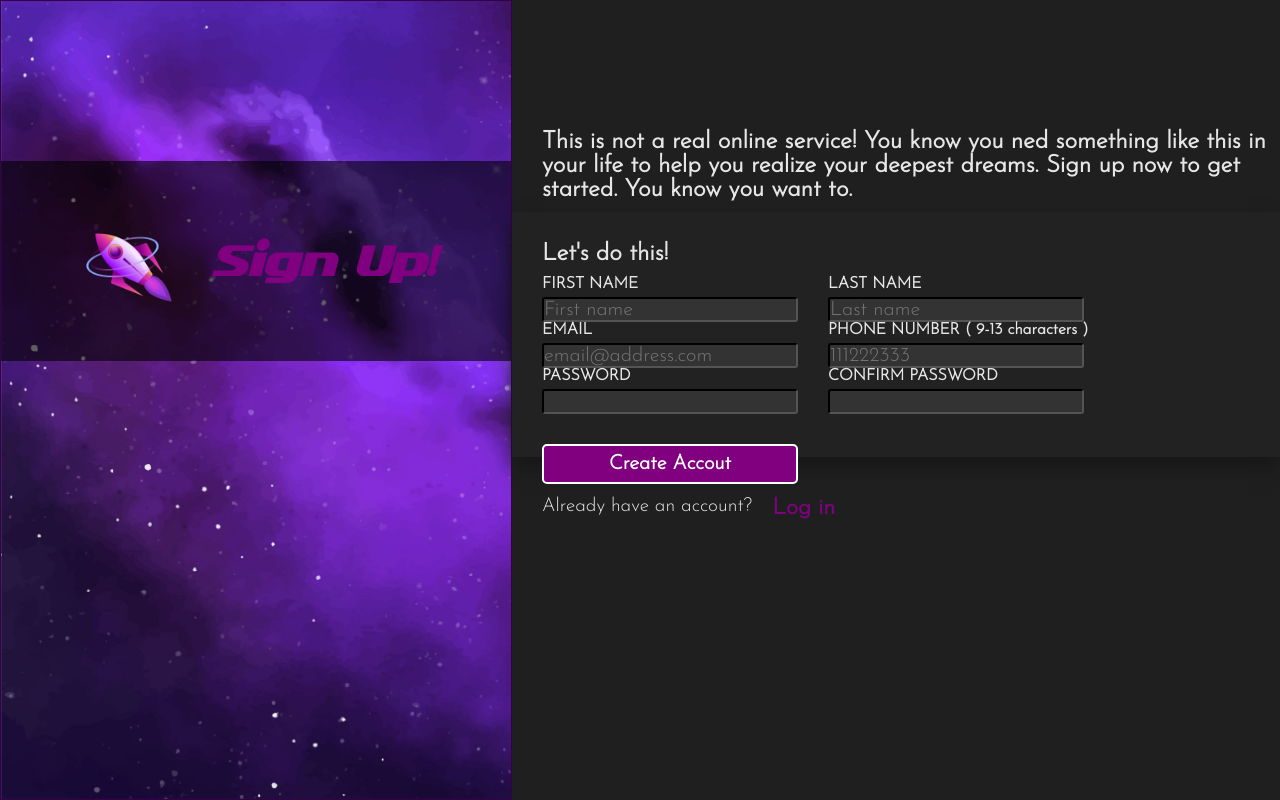
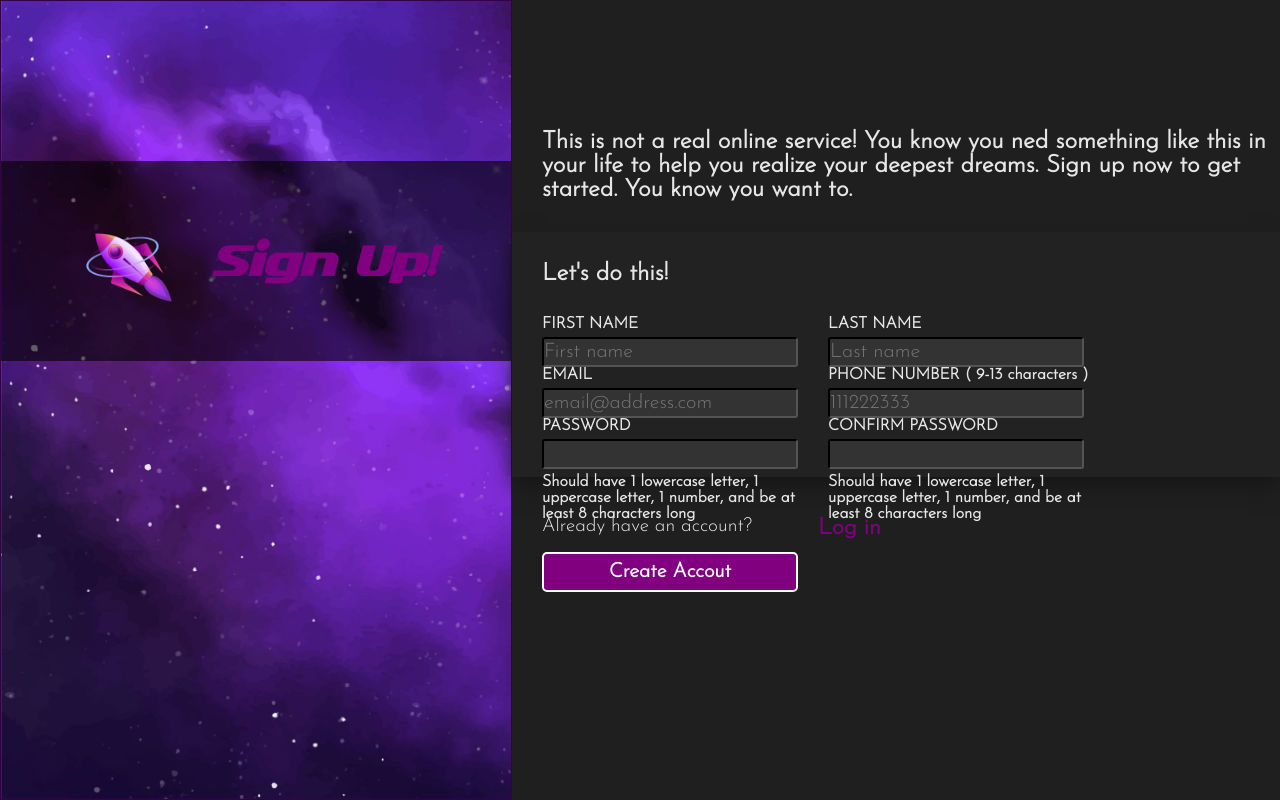
Before and after one commit to d-koziol/Sign-Up-Form---Project, a plain HTML site: page index.html in a window 1280 px wide. Shown: the top 800 px of the page. Drawn offline with Linux system fonts and the light colour scheme.

Commit message:
Pattern's added. Styles changed.

```diff
--- a/index.html
+++ b/index.html
@@ -39,8 +39,7 @@
             >
         </div>
 
-
-        <div class="input right">
+        <div class="input">
             <label for="last-name">LAST NAME</label>
             <input
                 type="text"
@@ -49,7 +48,6 @@
                 required
             >
         </div>
-
 
         <div class="input">
             <label for="email">EMAIL</label>
@@ -61,8 +59,7 @@
             >
         </div>
 
-
-        <div class="input right">
+        <div class="input">
             <label for="phone-number">PHONE NUMBER ( 9-13 characters )</label>
             <input
                 type="number"
@@ -70,34 +67,36 @@
                 placeholder="111222333"
                 minlength="9"
                 maxlength="13"
+                pattern="/^\d+$/"
                 required
             >
         </div>
-
 
         <div class="input">
             <label for="password">PASSWORD</label>
             <input
                 type="password"
                 id="password"
+                pattern="/(?=(.*[0-9]))((?=.*[A-Za-z0-9])(?=.*[A-Z])(?=.*[a-z]))^.{8,}$/"
                 required
             >
+            <p>Should have 1 lowercase letter, 1 uppercase letter, 1 number, and be at least 8 characters long</p>
         </div>
 
-
-        <div class="input right">
+        <div class="input">
             <label for="confirm-password">CONFIRM PASSWORD</label>
             <input
                 type="password"
                 id="confirm-password"
+                pattern="/(?=(.*[0-9]))((?=.*[A-Za-z0-9])(?=.*[A-Z])(?=.*[a-z]))^.{8,}$/"
                 required
             >
+            <p>Should have 1 lowercase letter, 1 uppercase letter, 1 number, and be at least 8 characters long</p>
         </div>
 
         <div class="submit-btn"><button type="submit">Create Accout</button></div>
 
     </form>
-
 
     <div class="log-in"><p>Already have an account?</p><a href="#">Log in</a></div>
 
--- a/styles.css
+++ b/styles.css
@@ -87,10 +87,6 @@ form {
 
 }
 
-.right {
-
-}
-
 h1 {
     height: 30%;
     font-size: 50px;
@@ -102,12 +98,12 @@ h1 {
 h2 {
     width: 100%;
     padding-top: 30px;
-    padding-bottom: 10px;
+    padding-bottom: 30px;
     margin-left: 30px;
 }
 
 input {
-    height: 25px;
+    height: 30px;
     width: 20vw;
     border-radius: 3px;
     border-color: rgb(205, 205, 206);
@@ -116,7 +112,10 @@ input {
     font-size: 20px;
     grid-template-rows: 1fr 1fr;
     color: white;
+}
 
+p {
+    width: 20vw;
 }
 
 button {
@@ -180,7 +179,8 @@ input:invalid {
     background-color: lightcoral;
 }
 
-input:required {
+input:placeholder-shown,
+input:not(:placeholder-shown):invalid {
     background-color: rgb(51, 51, 51);
     border-color: black;
 }
@@ -189,7 +189,7 @@ input:focus {
     caret-color: white;
 }
 
-
+/*Media*/
 
 @media only screen and (max-width: 600px)  {
     body{
```
